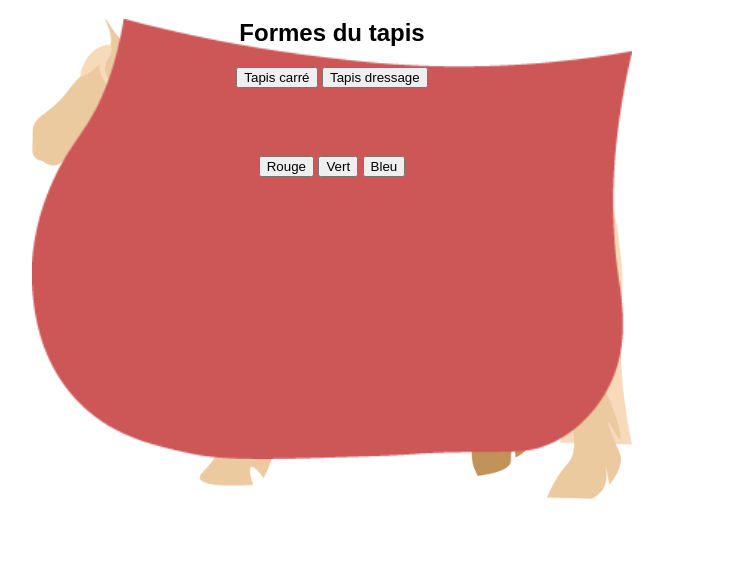
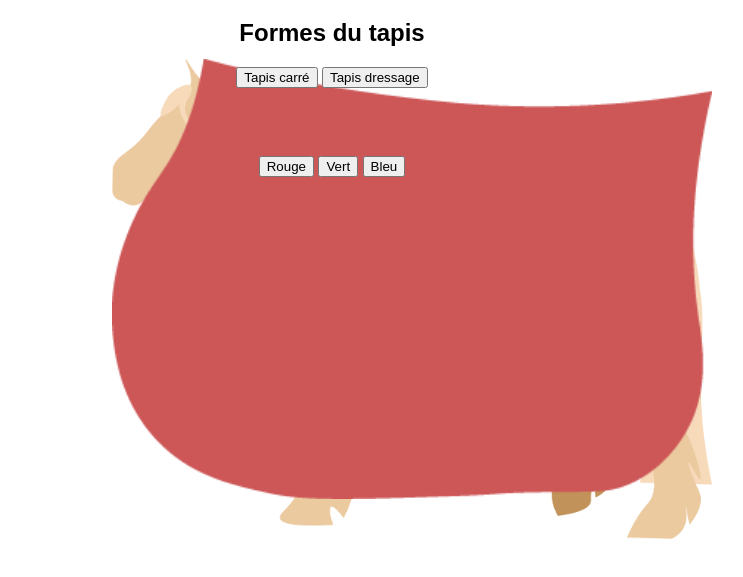
Before and after one commit to abreathofeden/aboe-studio, a plain HTML site: page index.html in a window 1280 px wide. Shown: the part 61-638 px from the top of the page, without its empty margins (308-1051 px from the left). Drawn offline with Linux system fonts and the light colour scheme.

Commit message:
Update style.css

```diff
--- a/style.css
+++ b/style.css
@@ -11,13 +11,12 @@ body {
     z-index: 1; /* images derrière les boutons */
 }
 
-/* SUPERPOSITION DES IMAGES */
 #simulateur img {
     position: absolute;
-    top: 0;
-    left: 0;
+    top: 40px;   /* déplace le tapis vers le bas */
+    left: 80px;  /* déplace le tapis vers la droite */
     width: 600px;
-    z-index: 1; /* chaque image derrière les boutons */
+    z-index: 1;
 }
 
 /* BOUTONS DEVANT LES IMAGES */
```
